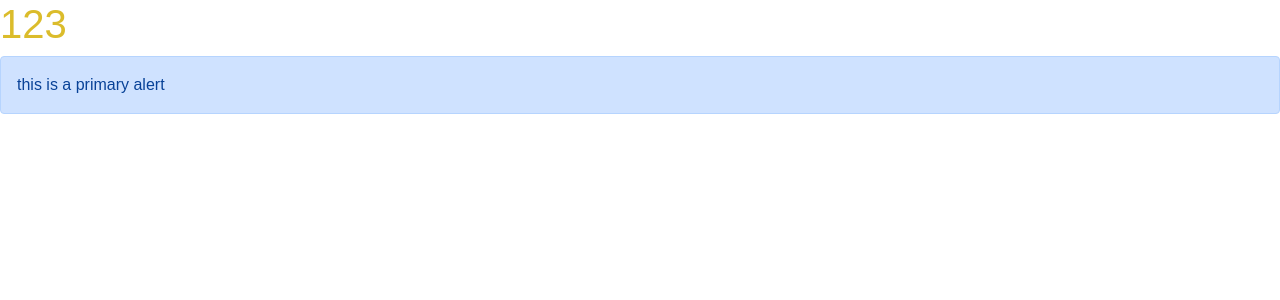
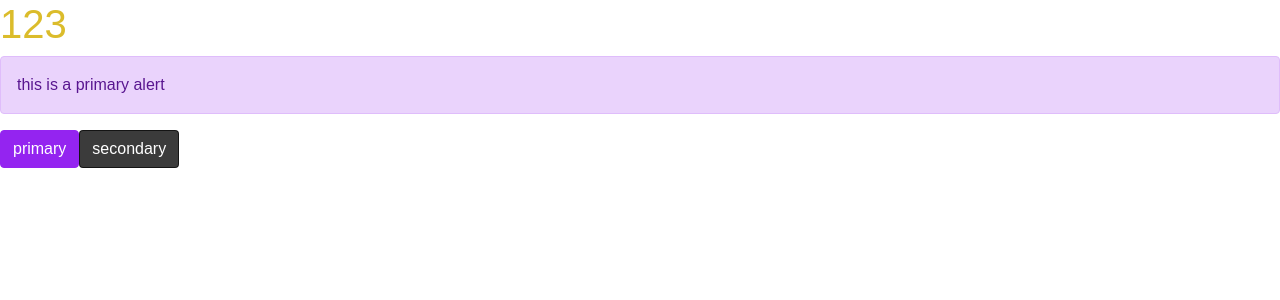
Before and after one commit to esw4soft/react_practice2, a React (Create React App) app: page / in a window 1280 px wide. Shown: the top 300 px of the page. Built offline with nearby package versions, Linux system fonts and the light colour scheme.

Commit message:
bootstrap主題色覆蓋是加在前面

```diff
--- a/src/App.js
+++ b/src/App.js
@@ -7,6 +7,12 @@ function App() {
       <div className="alert alert-primary" role="alert">
         this is a primary alert
       </div>
+      <button type="button" class="btn btn-primary">
+        primary
+      </button>
+      <button type="button" class="btn btn-secondary">
+        secondary
+      </button>
     </>
   )
 }
--- a/src/style/custom.scss
+++ b/src/style/custom.scss
@@ -1,3 +1,8 @@
+// * 因為bootstrap主題色都有加！default , 代表我們可以輕易覆蓋樣式 , 而這也導致需要將變數寫在＠import前面
+// * 如此一來反而看起來比較特別 , 因為要覆蓋通常都是寫在下面
+$primary: rgb(148, 36, 240);
+$secondary: rgba(10, 10, 10, 0.8);
+
 // 導入bootstrap所有的樣式與預設變數
 @import '~bootstrap/scss/bootstrap.scss';
 
```
